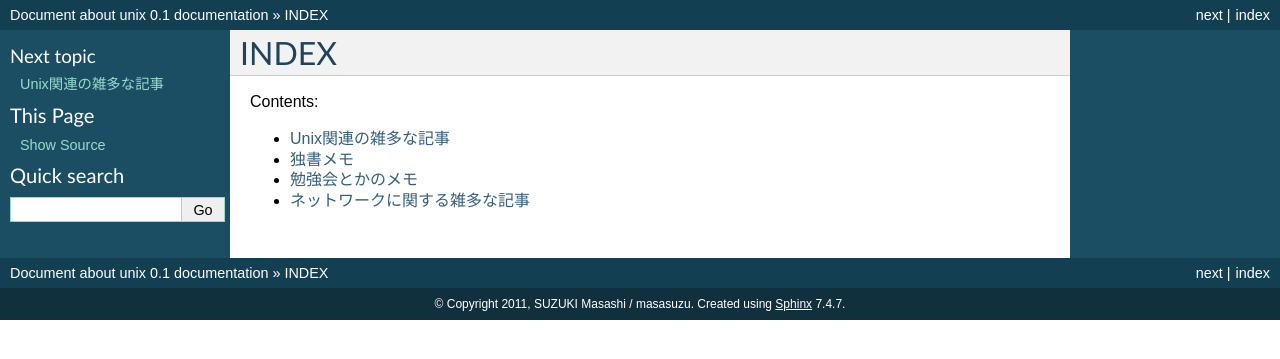
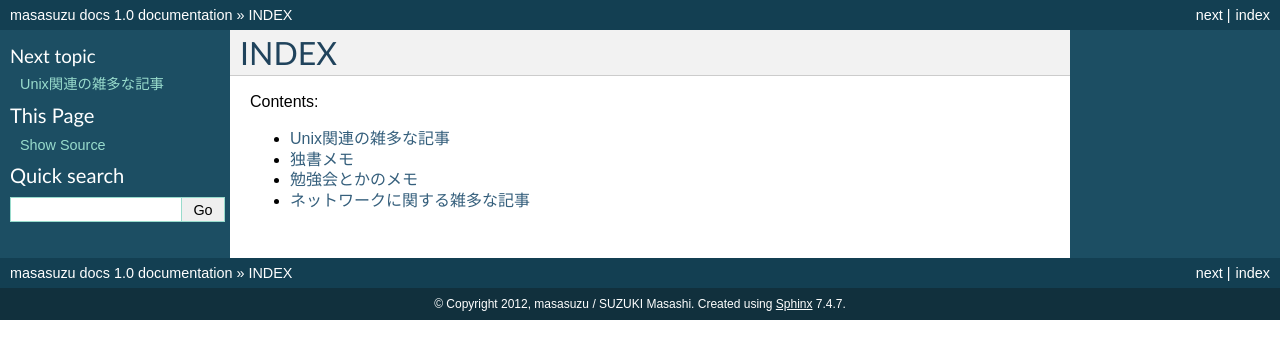
Before and after one commit to masasuzu/document, a Sphinx documentation site: the page built from source/index.rst, in a window 1280 px wide. Shown: the top 359 px of the page. Built offline with Sphinx 7.4.7, drawn with Linux system fonts in a browser that asks for light colours; pages that are not in the unit, such as notebooks, are missing from menus.

Commit message:
設定ファイルを作り直し

```diff
--- a/source/conf.py
+++ b/source/conf.py
@@ -1,7 +1,7 @@
 # -*- coding: utf-8 -*-
 #
-# Document about unix documentation build configuration file, created by
-# sphinx-quickstart on Sun May  8 09:35:56 2011.
+# masasuzu docs documentation build configuration file, created by
+# sphinx-quickstart on Sat May  5 00:47:54 2012.
 #
 # This file is execfile()d with the current directory set to its containing dir.
 #
@@ -40,17 +40,17 @@ source_suffix = '.rst'
 master_doc = 'index'
 
 # General information about the project.
-project = u'Document about unix'
-copyright = u'2011, SUZUKI Masashi / masasuzu'
+project = u'masasuzu docs'
+copyright = u'2012, masasuzu / SUZUKI Masashi'
 
 # The version info for the project you're documenting, acts as replacement for
 # |version| and |release|, also used in various other places throughout the
 # built documents.
 #
 # The short X.Y version.
-version = '0.1'
+version = '1.0'
 # The full version, including alpha/beta/rc tags.
-release = '0.1'
+release = '1.0'
 
 # The language for content autogenerated by Sphinx. Refer to documentation
 # for a list of supported languages.
@@ -164,22 +164,27 @@ html_static_path = ['_static']
 #html_file_suffix = None
 
 # Output file base name for HTML help builder.
-htmlhelp_basename = 'Documentaboutunixdoc'
+htmlhelp_basename = 'masasuzudocsdoc'
 
 
 # -- Options for LaTeX output --------------------------------------------------
 
-# The paper size ('letter' or 'a4').
-#latex_paper_size = 'letter'
+latex_elements = {
+# The paper size ('letterpaper' or 'a4paper').
+#'papersize': 'letterpaper',
 
 # The font size ('10pt', '11pt' or '12pt').
-#latex_font_size = '10pt'
+#'pointsize': '10pt',
+
+# Additional stuff for the LaTeX preamble.
+#'preamble': '',
+}
 
 # Grouping the document tree into LaTeX files. List of tuples
 # (source start file, target name, title, author, documentclass [howto/manual]).
 latex_documents = [
-  ('index', 'Documentaboutunix.tex', u'Document about unix Documentation',
-   u'SUZUKI Masashi / masasuzu', 'manual'),
+  ('index2', 'masasuzudocs.tex', u'masasuzu docs Documentation',
+   u'masasuzu / SUZUKI Masashi', 'manual'),
 ]
 
 # The name of an image file (relative to this directory) to place at the top of
@@ -196,9 +201,6 @@ latex_documents = [
 # If true, show URL addresses after external links.
 #latex_show_urls = False
 
-# Additional stuff for the LaTeX preamble.
-#latex_preamble = ''
-
 # Documents to append as an appendix to all manuals.
 #latex_appendices = []
 
@@ -211,18 +213,42 @@ latex_documents = [
 # One entry per manual page. List of tuples
 # (source start file, name, description, authors, manual section).
 man_pages = [
-    ('index', 'documentaboutunix', u'Document about unix Documentation',
-     [u'SUZUKI Masashi / masasuzu'], 1)
+    ('index2', 'masasuzudocs', u'masasuzu docs Documentation',
+     [u'masasuzu / SUZUKI Masashi'], 1)
 ]
+
+# If true, show URL addresses after external links.
+#man_show_urls = False
+
+
+# -- Options for Texinfo output ------------------------------------------------
+
+# Grouping the document tree into Texinfo files. List of tuples
+# (source start file, target name, title, author,
+#  dir menu entry, description, category)
+texinfo_documents = [
+  ('index2', 'masasuzudocs', u'masasuzu docs Documentation',
+   u'masasuzu / SUZUKI Masashi', 'masasuzudocs', 'One line description of project.',
+   'Miscellaneous'),
+]
+
+# Documents to append as an appendix to all manuals.
+#texinfo_appendices = []
+
+# If false, no module index is generated.
+#texinfo_domain_indices = True
+
+# How to display URL addresses: 'footnote', 'no', or 'inline'.
+#texinfo_show_urls = 'footnote'
 
 
 # -- Options for Epub output ---------------------------------------------------
 
 # Bibliographic Dublin Core info.
-epub_title = u'Document'
-epub_author = u'SUZUKI Masashi / masasuzu'
-epub_publisher = u'SUZUKI Masashi / masasuzu'
-epub_copyright = u'2011, SUZUKI Masashi / masasuzu'
+epub_title = u'masasuzu docs'
+epub_author = u'masasuzu / SUZUKI Masashi'
+epub_publisher = u'masasuzu / SUZUKI Masashi'
+epub_copyright = u'2012, masasuzu / SUZUKI Masashi'
 
 # The language of the text. It defaults to the language option
 # or en if the language is not set.
@@ -237,6 +263,9 @@ epub_copyright = u'2011, SUZUKI Masashi / masasuzu'
 
 # A unique identification for the text.
 #epub_uid = ''
+
+# A tuple containing the cover image and cover page html template filenames.
+#epub_cover = ()
 
 # HTML files that should be inserted before the pages created by sphinx.
 # The format is a list of tuples containing the path and title.
```
Also changed, not shown: 2 other files.
